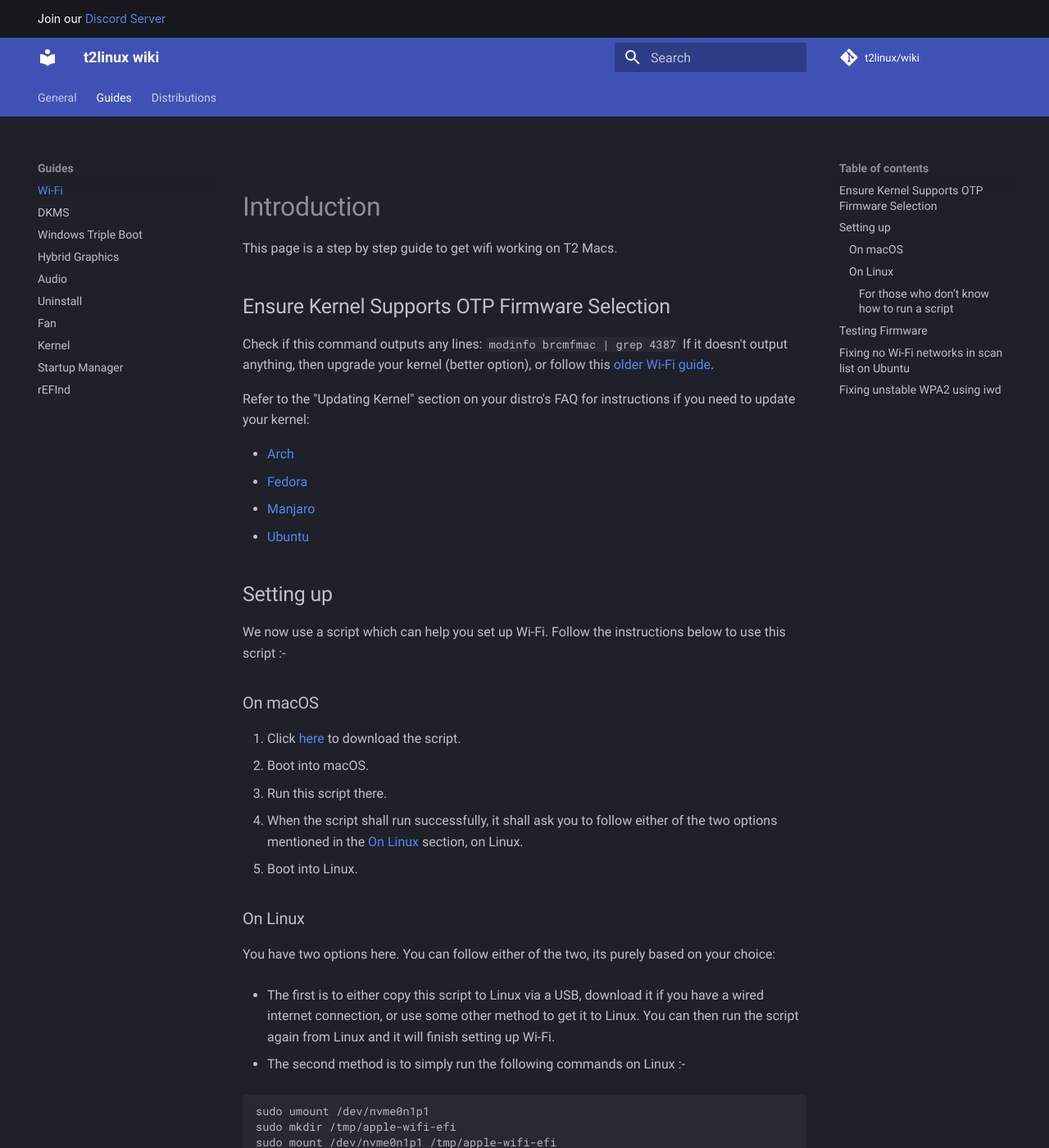
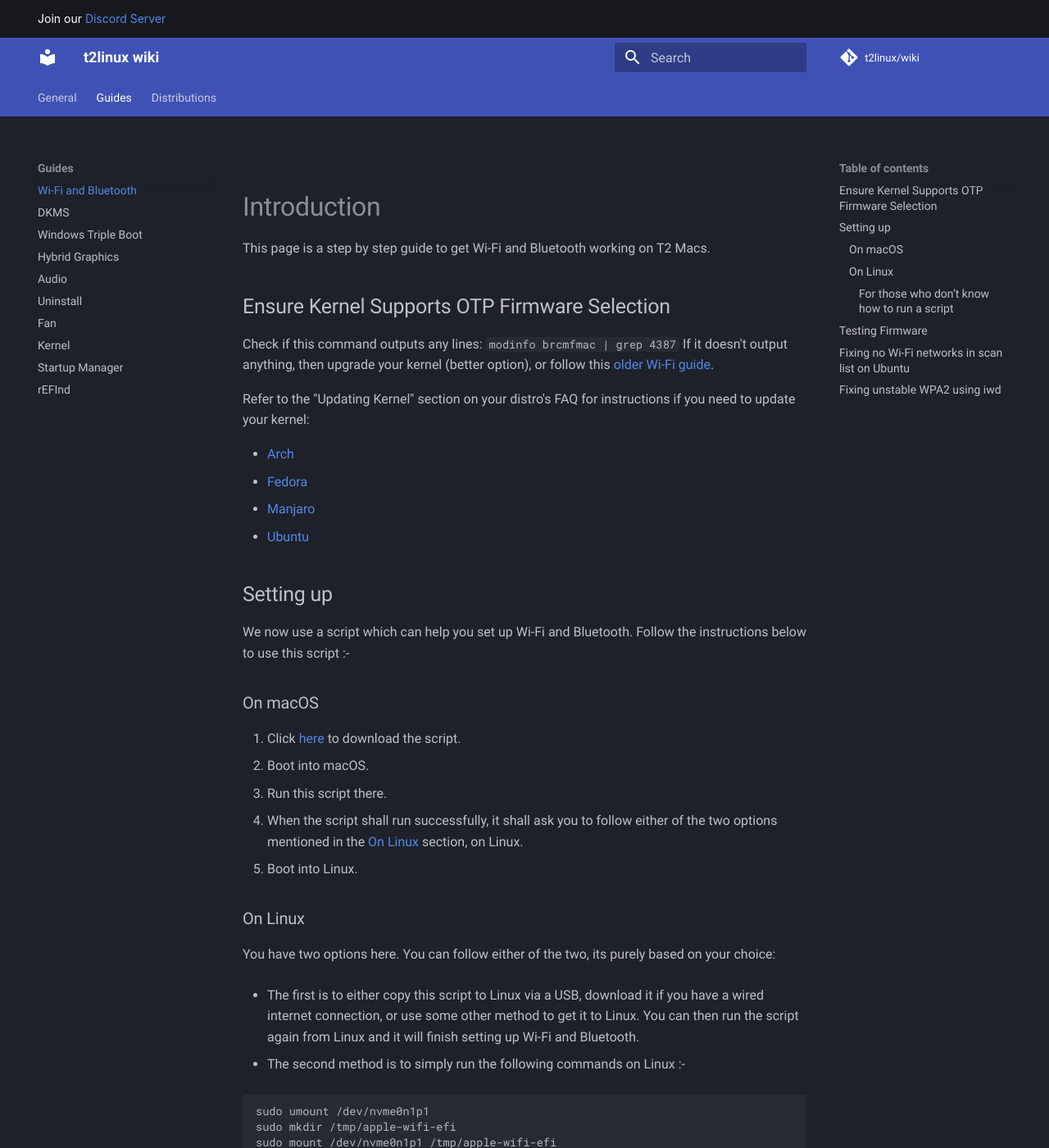
Before and after one commit to t2linux/wiki, an MkDocs documentation site: the page built from docs/guides/wifi-bluetooth.md, in a window 1280 px wide and 1400 px high. Shown: the whole window at 82% size. Built offline with MkDocs 1.6.1 and Material for MkDocs 9.7.7, drawn with Linux system fonts in a browser that asks for light colours; comment, search, counter and statistics services are not loaded; some of the changed text lies outside the part shown.

Commit message:
Guides+Nav: Rename wifi to wifi-and-bluetooth and adjust content accordingly
Co-authored-by: Aditya Garg <85610623+AdityaGarg8@users.noreply.github.com>

````diff
--- a/docs/guides/wifi.md
+++ b/docs/guides/wifi-bluetooth.md
@@ -1,6 +1,6 @@
 # Introduction
 
-This page is a step by step guide to get wifi working on T2 Macs.
+This page is a step by step guide to get Wi-Fi and Bluetooth working on T2 Macs.
 
 ## Ensure Kernel Supports OTP Firmware Selection
 
@@ -15,21 +15,21 @@ Refer to the "Updating Kernel" section on your distro's FAQ for instructions if
 
 ## Setting up
 
-We now use a script which can help you set up Wi-Fi. Follow the instructions below to use this script :-
+We now use a script which can help you set up Wi-Fi and Bluetooth. Follow the instructions below to use this script :-
 
 ### On macOS
 
-1. Click [here](../tools/wifi.sh) to download the script.
+1. Click [here](../tools/firmware.sh) to download the script.
 2. Boot into macOS.
 3. Run this script there.
-4. When the script shall run successfully, it shall ask you to follow either of the two options mentioned in the [On Linux](https://wiki.t2linux.org/guides/wifi/#on-linux) section, on Linux.
+4. When the script shall run successfully, it shall ask you to follow either of the two options mentioned in the [On Linux](#on-linux) section, on Linux.
 5. Boot into Linux.
 
 ### On Linux
 
 You have two options here. You can follow either of the two, its purely based on your choice:
 
-- The first is to either copy this script to Linux via a USB, download it if you have a wired internet connection, or use some other method to get it to Linux. You can then run the script again from Linux and it will finish setting up Wi-Fi.
+- The first is to either copy this script to Linux via a USB, download it if you have a wired internet connection, or use some other method to get it to Linux. You can then run the script again from Linux and it will finish setting up Wi-Fi and Bluetooth.
 
 - The second method is to simply run the following commands on Linux :-
 
@@ -37,7 +37,7 @@ You have two options here. You can follow either of the two, its purely based on
   sudo umount /dev/nvme0n1p1
   sudo mkdir /tmp/apple-wifi-efi
   sudo mount /dev/nvme0n1p1 /tmp/apple-wifi-efi
-  bash /tmp/apple-wifi-efi/wifi.sh
+  bash /tmp/apple-wifi-efi/firmware.sh
   ```
 
 #### For those who don’t know how to run a script
@@ -49,7 +49,7 @@ If you don’t know how to run a script, follow these instructions.
 2. Open the terminal and run :-
 
     ``` bash
-    bash ~/Downloads/wifi.sh
+    bash ~/Downloads/firmware.sh
     ```
 
 3. Then boot into Linux and place the same script in the **Downloads** folder over there or simply run the commands the script asked you to run in Linux when you executed it in macOS.
--- a/mkdocs.yml
+++ b/mkdocs.yml
@@ -42,7 +42,7 @@ nav:
           - Contribute: contribute.md
           - Notable Contributors: notable-contributors.md
     - Guides:
-          - Wi-Fi: guides/wifi.md
+          - Wi-Fi and Bluetooth: guides/wifi-bluetooth.md
           - DKMS: guides/dkms.md
           - Windows Triple Boot: guides/windows.md
           - Hybrid Graphics: guides/hybrid-graphics.md
````
